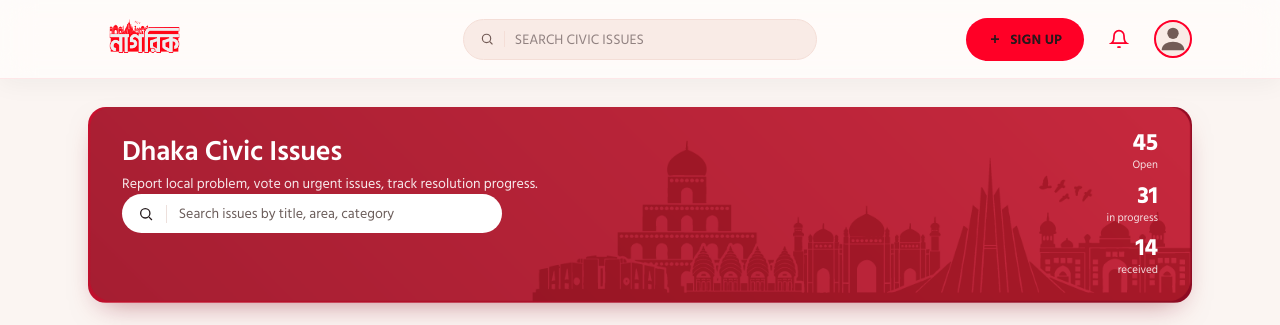
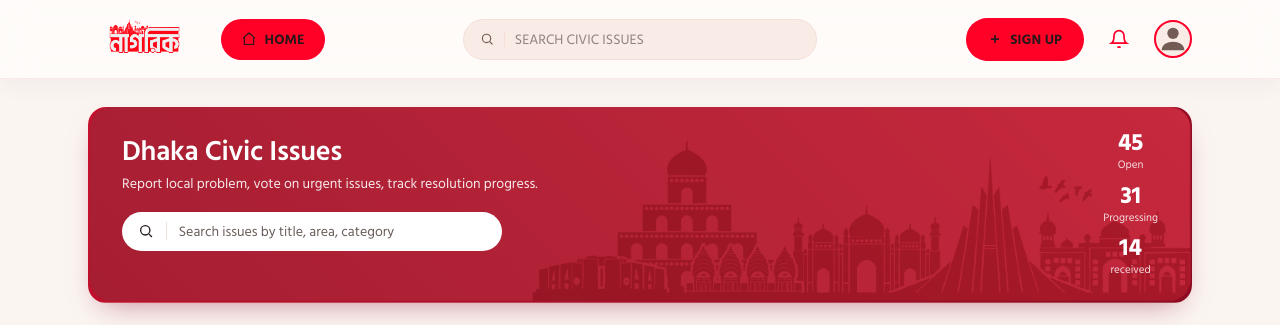
Before and after one commit to Akib-10/nagorik, a React (Vite) app in the folder frontend/: page /browse_feed in a window 1280 px wide. Shown: the top 325 px of the page. Built offline with nearby package versions, Linux system fonts and the light colour scheme.

Commit message:
feat: improve hero section layout on BrowseFeed

```diff
--- a/frontend/src/pages/BrowseFeed.jsx
+++ b/frontend/src/pages/BrowseFeed.jsx
@@ -174,7 +174,7 @@ export default function BrowseFeed() {
         navItems={[
           {
             label: "HOME",
-            to: "/browse_feed",
+            to: "/browse-feed",
             variant: "active",
             icon: <HomeGlyph />,
           },
@@ -194,14 +194,17 @@ export default function BrowseFeed() {
           }}
         >
           <div className="relative z-[1] max-w-[560px] flex-1">
-            <h1 className="mb-1.5 text-[28px] font-extrabold tracking-[0.2px] text-white">
+            <h1 className="mb-7.5 text-[28px] font-extrabold tracking-[0.2px] text-white">
               Dhaka Civic Issues
             </h1>
-            <p className="mb-3.5 text-[14px] text-white/90">
+            <p className="mb-8 text-[14px] text-white/90 leading-relaxed max-[760px]:hidden">
               Report local problem, vote on urgent issues, track resolution
               progress.
             </p>
-            <div className="flex max-w-[380px] items-center gap-3 rounded-full bg-white px-4 py-[9px] w-full">
+            <p className="mb-8 hidden text-[14px] text-white/90 leading-relaxed max-[760px]:block">
+              Report problem and track resolution progress.
+            </p>
+            <div className="mt-4 flex max-w-[380px] items-center gap-3 rounded-full bg-white px-4 py-[9px] w-full">
               <SearchIcon size={18} />
               <div className="h-[18px] w-px bg-nagorik-border"></div>
               <input
@@ -213,26 +216,26 @@ export default function BrowseFeed() {
               />
             </div>
           </div>
-          <div className="relative z-[1] ml-6 flex shrink-0 flex-col gap-[10px] text-right max-[1100px]:ml-0 max-[1100px]:flex-row max-[1100px]:text-left max-[1100px]:gap-7">
-            <div>
+          <div className="relative z-[1] ml-6 flex shrink-0 flex-col gap-[10px] text-right max-[1100px]:ml-0 max-[1100px]:flex-row max-[1100px]:text-left max-[1100px]:justify-between max-[1100px]:w-full max-[1100px]:gap-20">
+            <div className="flex flex-col items-center">
               <div className="text-[24px] font-extrabold leading-none text-white">
                 45
               </div>
-              <div className="mt-0.5 text-[11px] text-white/85">Open</div>
+              <div className="mt-0.5 text-center text-[11px] text-white/85">Open</div>
             </div>
-            <div>
+            <div className="flex flex-col items-center">
               <div className="text-[24px] font-extrabold leading-none text-white">
                 31
               </div>
-              <div className="mt-0.5 text-[11px] text-white/85">
-                in progress
+              <div className="mt-0.5 text-center text-[11px] text-white/85">
+                Progressing
               </div>
             </div>
-            <div>
+            <div className="flex flex-col items-center">
               <div className="text-[24px] font-extrabold leading-none text-white">
                 14
               </div>
-              <div className="mt-0.5 text-[11px] text-white/85">received</div>
+              <div className="mt-0.5 text-center text-[11px] text-white/85">received</div>
             </div>
           </div>
         </section>
```
